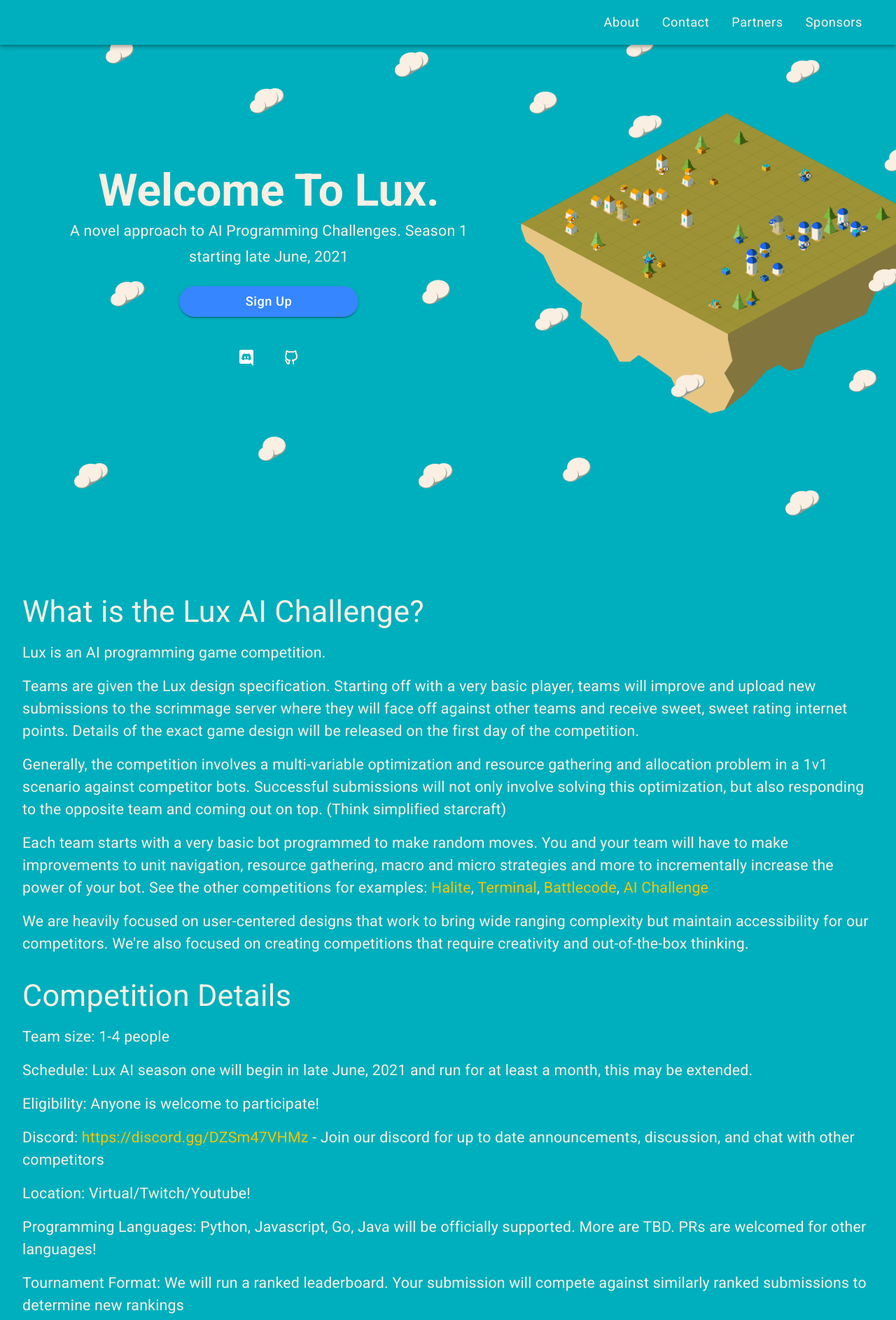
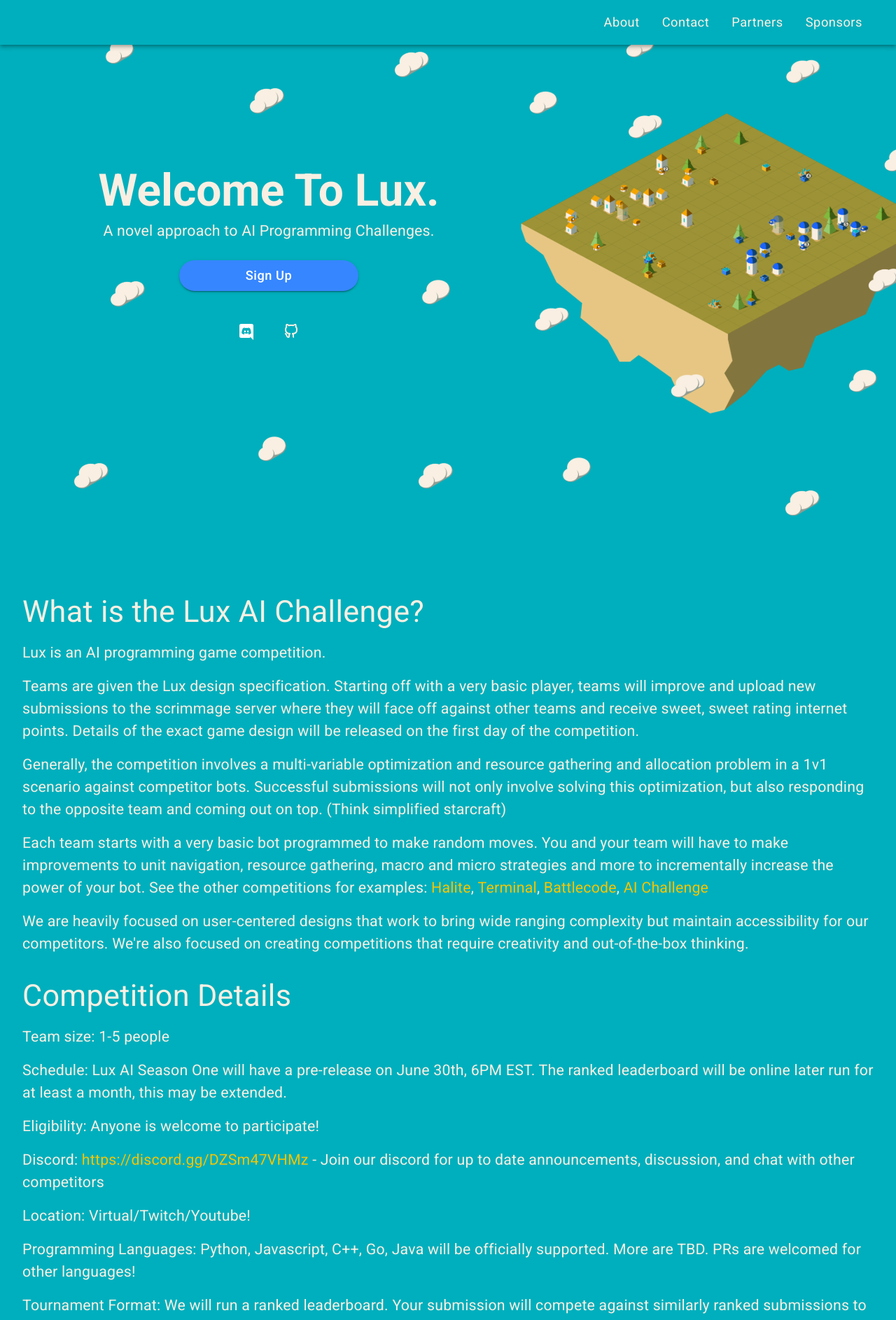
Before and after one commit to Lux-AI-Challenge/static-site, a React (Create React App) app: page / in a window 1280 px wide. Shown: the top 1887 px of the page at 70% size. Built offline with nearby package versions, Linux system fonts and the light colour scheme.

Commit message:
text changes

```diff
--- a/src/components/SignupForm/index.tsx
+++ b/src/components/SignupForm/index.tsx
@@ -139,12 +139,12 @@ const SignupForm = () => {
               label={t('name')}
               required
             />
-            <TextField
+            {/* <TextField
               className={classes.text}
               name="github"
               label={t('github')}
               color="primary"
-            />
+            /> */}
             <Button className={classes.submit} type="submit" color="primary">
               Sign Up
             </Button>
--- a/src/locales/en.json
+++ b/src/locales/en.json
@@ -6,7 +6,7 @@
   "Home": {
     "Sign Up": "Sign Up",
     "Login": "Login",
-    "subtitle": "A novel approach to AI Programming Challenges. Season 1 starting late June, 2021",
+    "subtitle": "A novel approach to AI Programming Challenges.",
     "title": "Welcome To Lux.",
     "sec1": {
       "title": "What is the Lux AI Challenge?",
@@ -18,12 +18,12 @@
     },
     "details": {
       "title": "Competition Details",
-      "body1": "Team size: 1-4 people",
-      "body2": "Schedule: Lux AI season one will begin in late June, 2021 and run for at least a month, this may be extended.",
+      "body1": "Team size: 1-5 people",
+      "body2": "Schedule: Lux AI Season One will have a pre-release on June 30th, 6PM EST. The ranked leaderboard will be online later run for at least a month, this may be extended.",
       "body3": "Eligibility: Anyone is welcome to participate!",
       "disc": "Join our discord for up to date announcements, discussion, and chat with other competitors",
       "body4": "Location: Virtual/Twitch/Youtube!",
-      "body5": "Programming Languages: Python, Javascript, Go, Java will be officially supported. More are TBD. PRs are welcomed for other languages!",
+      "body5": "Programming Languages: Python, Javascript, C++, Go, Java will be officially supported. More are TBD. PRs are welcomed for other languages!",
       "body6": "Tournament Format: We will run a ranked leaderboard. Your submission will compete against similarly ranked submissions to determine new rankings",
       "tschedule": {
         "1": "Tournament Schedule (TBD):",
```
